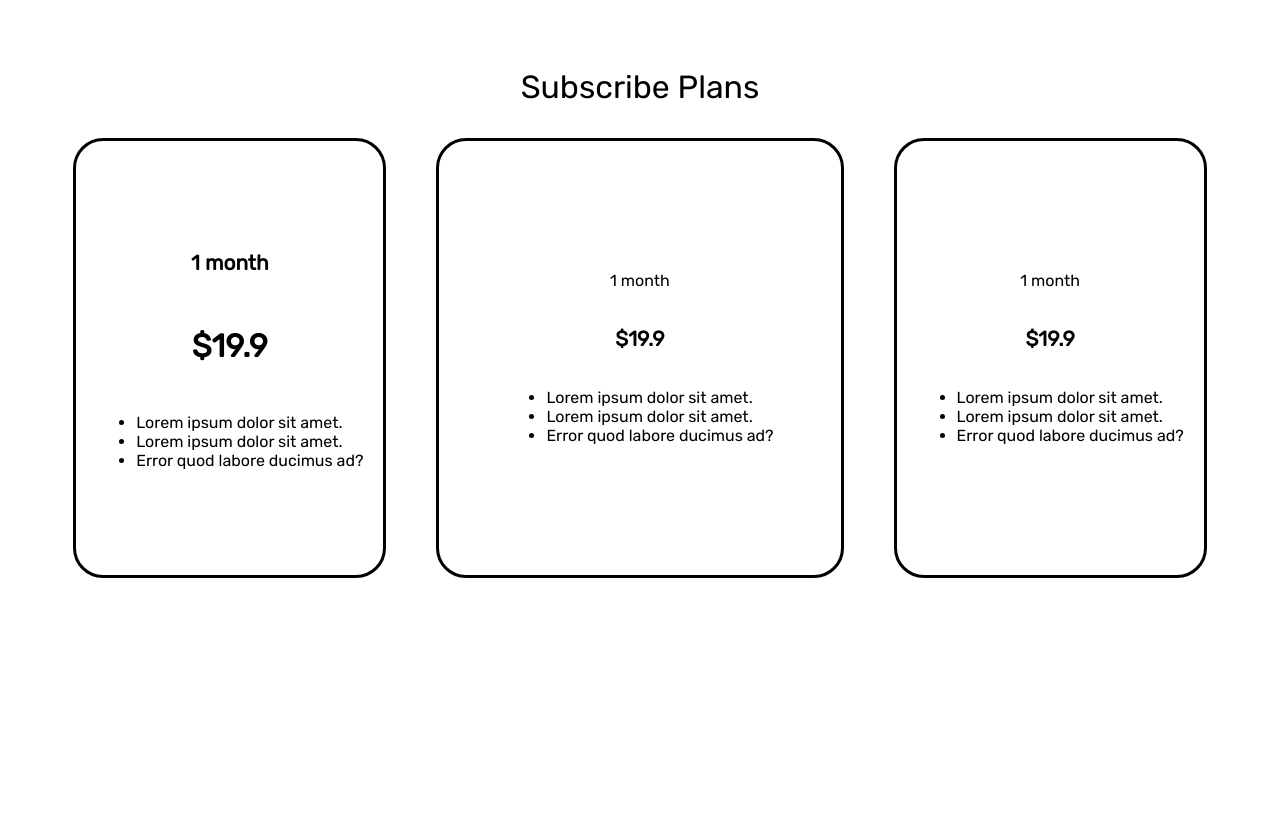
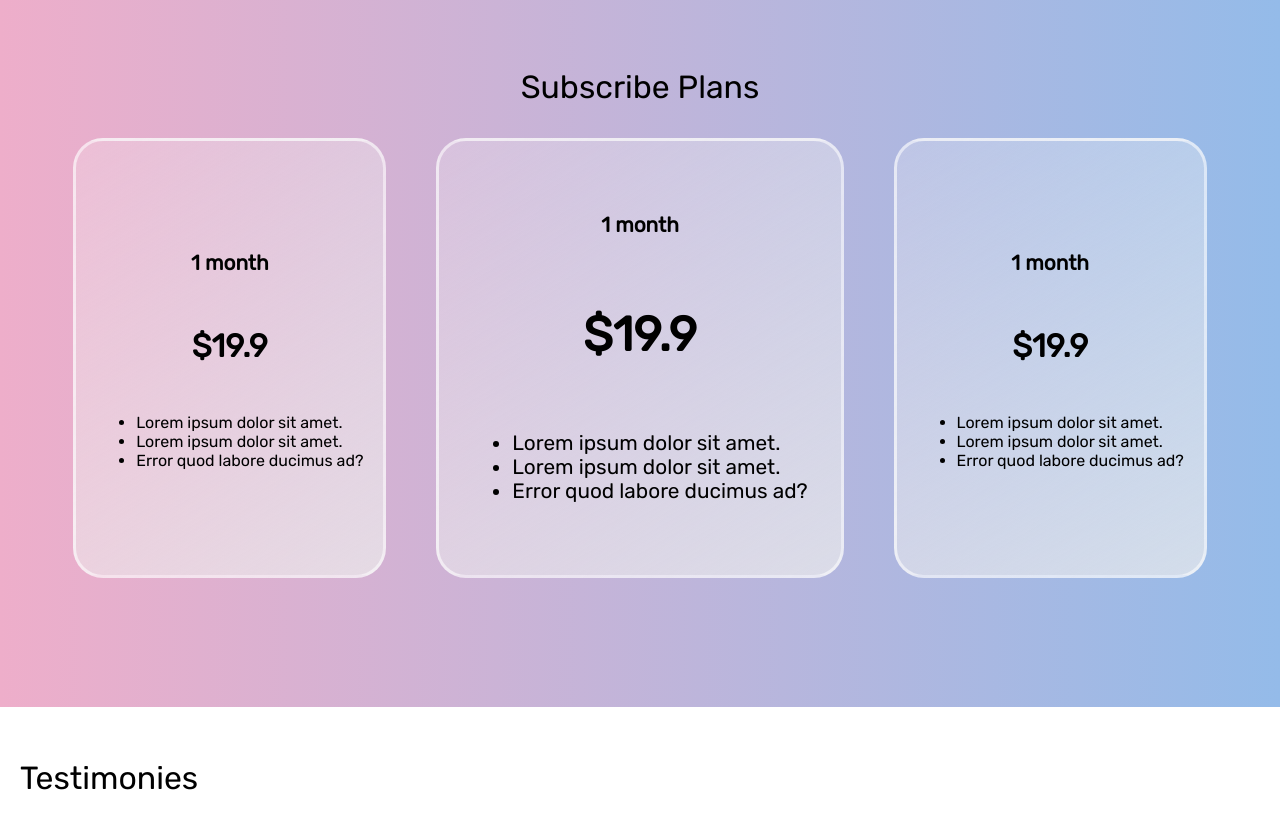
Before and after one commit to kinvictor/weebs, a plain HTML site: page varian2/index.html in a window 1280 px wide. Shown: the part 2000-2829 px from the top of the page. Before the commit the page ends 2707 px from the top, so only its background shows below. Drawn offline with Linux system fonts and the light colour scheme.

Commit message:
price ok

```diff
--- a/varian2/index.html
+++ b/varian2/index.html
@@ -111,9 +111,9 @@
                     <li>Error quod labore ducimus ad?</li>
                 </ul>
             </div>
-            <div class="two-plan">
-                <p class="subtitle2">1 month</p>
-                <p class="subtitle">$19.9</p>
+            <div class="two-plan best">
+                <p class="subtitle">1 month</p>
+                <p class="price">$19.9</p>
                 <ul>
                     <li>Lorem ipsum dolor sit amet.</li>
                     <li>Lorem ipsum dolor sit amet.</li>
@@ -121,8 +121,8 @@
                 </ul>
             </div>
             <div class="three-plan">
-                <p class="subtitle2">1 month</p>
-                <p class="subtitle">$19.9</p>
+                <p class="subtitle">1 month</p>
+                <p class="price">$19.9</p>
                 <ul>
                     <li>Lorem ipsum dolor sit amet.</li>
                     <li>Lorem ipsum dolor sit amet.</li>
@@ -131,5 +131,16 @@
             </div>
         </div>
     </div>
+
+    <div class="master-testi section">
+        <div class="title-plans">
+            <p class="title">Testimonies</p>
+        </div>
+        <div class="content-plans">
+
+        </div>
+    </div>
+
+
 </body>
 </html>
--- a/varian2/style.scss
+++ b/varian2/style.scss
@@ -149,6 +149,7 @@ body {
 .master-plans {
     @include flexdual();
     flex-direction: column;
+    background: linear-gradient(90deg, rgba(238,174,202,1) 0%, rgba(148,187,233,1) 100%);
     .content-plans {
         // @include flexw();
         display: grid;
@@ -159,11 +160,19 @@ body {
             flex-direction: column;
             height: 55vh;
             padding: 20px;
-            border: 3px solid black;
+
+            background: linear-gradient(150deg, rgba(255,255,255,0.20) 0%, rgba(236,236,236,0.70) 100%);
+            border: 3px solid #ffffff8c;
             border-radius: 30px;
             .price {
                 font-size: 2rem;
                 font-weight: bold;
+            }
+        }
+        .best {
+            font-size: 1.3rem;
+            .price {
+                font-size: 3rem;
             }
         }
     }
```
Also changed, not shown: varian2/img/img.jpeg (added), varian2/style.css, 4 other files.
